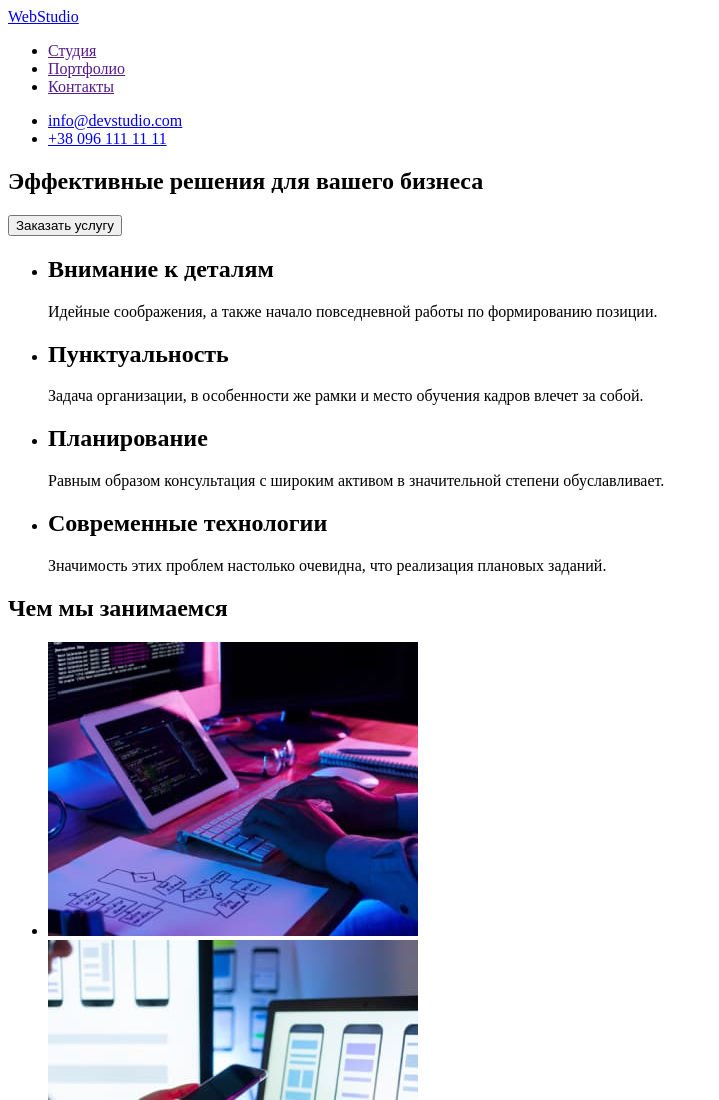
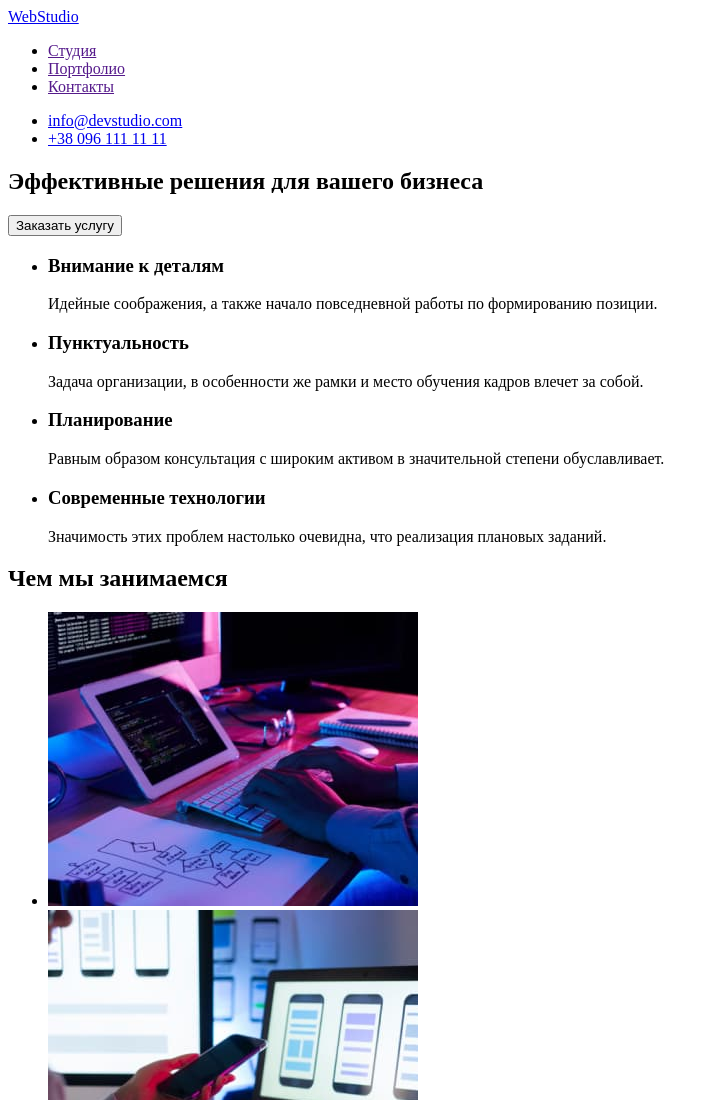
Before and after one commit to BorysArhat/goit-markup-hw-01, a plain HTML site: page index.html in a window 1280 px wide. Shown: the top 1100 px of the page, without its empty margins (0-719 px from the left). Drawn offline with Linux system fonts and the light colour scheme.

Commit message:
index-html-complete

```diff
--- a/index.html
+++ b/index.html
@@ -31,19 +31,19 @@
             <h2 hidden>Наши преимущества</h2>
             <ul>
                 <li>
-                    <h2>Внимание к деталям</h2>
+                    <h3>Внимание к деталям</h2>
                     <p>Идейные соображения, а также начало повседневной работы по формированию позиции.</p>
                 </li>
                 <li>
-                    <h2>Пунктуальность</h2>
+                    <h3>Пунктуальность</h2>
                     <p>Задача организации, в особенности же рамки и место обучения кадров влечет за собой.</p>
                 </li>
                 <li>
-                    <h2>Планирование</h2>
+                    <h3>Планирование</h2>
                     <p>Равным образом консультация с широким активом в значительной степени обуславливает.</p>
                 </li>
                 <li>
-                    <h2>Современные технологии</h2>
+                    <h3>Современные технологии</h2>
                     <p>Значимость этих проблем настолько очевидна, что реализация плановых заданий.</p>
                 </li>
             </ul>
```
